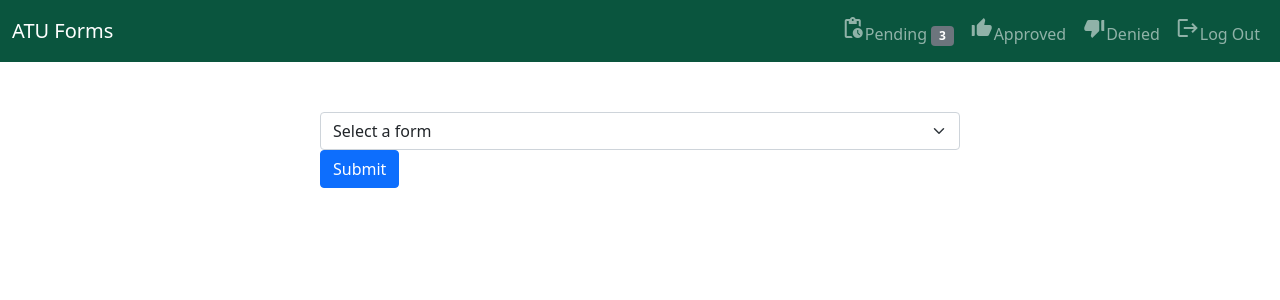
After one commit to DevPuga/CapstoneProject, a Django app: page /newform/ in a window 1280 px wide. The commit adds this page. Shown: the top 300 px of the page. Run offline with Django 3.2, Linux system fonts and the light colour scheme; the visitor is signed in with stand-in values (Sample User, id 1); some libraries are stand-ins or nearby versions.

Commit message:
Added a selector that allows you to select a form.

```diff
--- a/DeanProject/static/styles_forms_page.css
+++ b/DeanProject/static/styles_forms_page.css
@@ -0,0 +1,3 @@
+body {
+  color: red;
+}
--- /dev/null
+++ b/DeanProject/static/styles_newform.css
@@ -0,0 +1,6 @@
+#select-container {
+  width: 50%;
+  margin-left: auto;
+  margin-right: auto;
+  margin-top: 50px;
+}
--- a/DeanProject/templates/DeanProject/navbar.html
+++ b/DeanProject/templates/DeanProject/navbar.html
@@ -21,6 +21,11 @@
           <a class="nav-link {{ faculty_page }}" href="{% url 'faculty' %}"><i class="material-icons">work</i>Faculty</a>
         </li>
         {% endif %}
+        {% if userGroup == 'Student' %}
+        <li class="nav-item">
+          <a class="nav-link {{ newform_page }}" href="{% url 'newform' %}"><i class="material-icons">add</i>New</a>
+        </li>
+        {% endif %}
         <li class="nav-item">
           <a class="nav-link" href="/logout"><i class="material-icons">logout</i>Log Out</a>
         </li>
--- /dev/null
+++ b/DeanProject/templates/DeanProject/newform.html
@@ -0,0 +1,34 @@
+{% extends "DeanProject/base.html" %}
+{% block styles %}
+<link rel="stylesheet" href="/static/styles_newform.css">
+{% endblock %}
+
+{% block content%}
+{% load crispy_forms_tags %}
+
+
+<div id="select-container">
+  <form method="POST">
+    {% csrf_token %}
+    <select name="form-selector" class="form-select" aria-label="Default select example">
+      <option selected>Select a form</option>
+        <optgroup label="Forms For Registration">
+        <option value="1">Permit to Register</option>
+        <option value="2">Add/Drop Course</option>
+      </optgroup>
+      <optgroup label="Forms Graduation">
+        <option value="3">Undergraduate Graduation Application</option>
+        <option value="4">Master's Graduation Application</option>
+      </optgroup>
+      <optgroup label="Other">
+        <option value="5">Degree Audit Amendment</option>
+        <option value="6">Transcript Request Form</option>
+      </optgroup>
+    </select>
+    <input class="btn btn-primary" type="submit">
+  </form>
+</div>
+<form method="POST">
+  {{ form_selector |crispy }}
+</form>
+{% endblock %}
--- a/DeanProject/urls.py
+++ b/DeanProject/urls.py
@@ -26,6 +26,7 @@ urlpatterns = [
     path('denied/', views.get, name='denied'),
     path('faculty/', views.get, name='faculty'),
     path('error/', views.error, name='error'),
+    path('newform/', views.get, name='newform'),
     path('', include("django.contrib.auth.urls")),
 ]
 
--- a/DeanProject/views.py
+++ b/DeanProject/views.py
@@ -34,6 +34,13 @@ def get(request):
       # Set tab as active, render faculty tab if faculty, give forms to html
       context = {"%s_page"%requestedPage: "active", "userGroup": userGroup, "forms": forms, "numPending": numPending}
 
+      #For newform.html page
+      if requestedPage == "newform":
+        if request.method == "POST":
+          selected_form = request.POST['form-selector']
+          if selected_form == '1':
+            context['form_selector'] = UGGraduation()
+
       return render(request, 'DeanProject/%s.html'%requestedPage, context)
   else:
       return redirect('/login')
```
Also changed, not shown: DeanProject/static/styles_form.css (added, +13 -0 lines), DeanProject/static/images/Capture.PNG (added), DeanProject/static/images/addform.PNG (added), DeanProject/static/images/amendmentform.PNG (added), DeanProject/static/images/permitform.png (added), DeanProject/static/images/transcriptform.PNG (added), DeanProject/static/images/undergradform.PNG (added).
